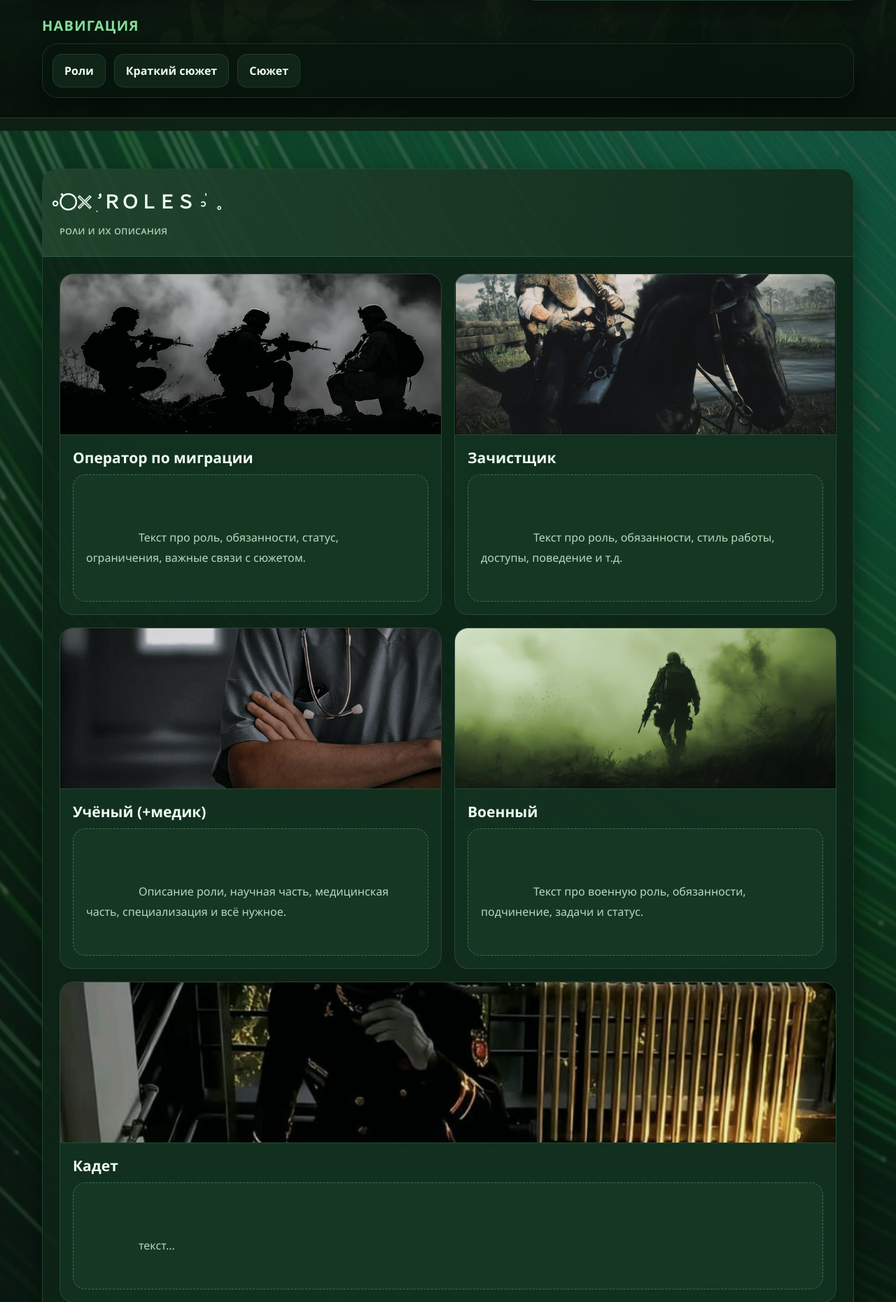
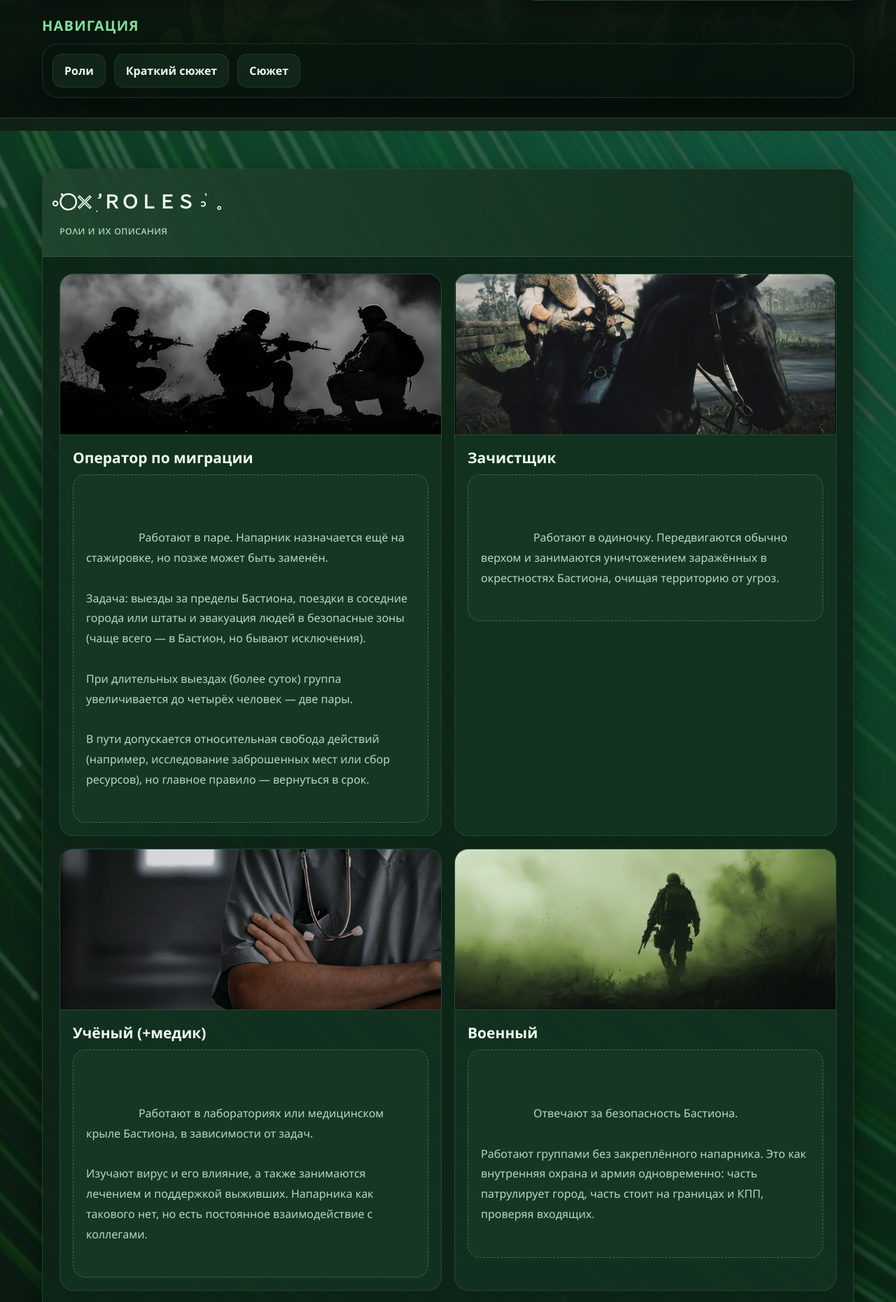
Before and after one commit to polintosiya-bot/-, a Flask app: page / in a window 1280 px wide. Shown: the part 469-2330 px from the top of the page at 70% size. Run offline with Flask 3, Linux system fonts and the light colour scheme.

Commit message:
изменения сайта

```diff
--- a/templates/story.html
+++ b/templates/story.html
@@ -376,7 +376,13 @@
                 <h3>Оператор по миграции</h3>
                 <div class="placeholder">
                   <!-- ВСТАВЬ СЮДА ОПИСАНИЕ РОЛИ -->
-                  Текст про роль, обязанности, статус, ограничения, важные связи с сюжетом.
+                  Работают в паре. Напарник назначается ещё на стажировке, но позже может быть заменён.
+
+Задача: выезды за пределы Бастиона, поездки в соседние города или штаты и эвакуация людей в безопасные зоны (чаще всего — в Бастион, но бывают исключения).
+
+При длительных выездах (более суток) группа увеличивается до четырёх человек — две пары.
+
+В пути допускается относительная свобода действий (например, исследование заброшенных мест или сбор ресурсов), но главное правило — вернуться в срок.
                 </div>
               </div>
             </article>
@@ -387,7 +393,7 @@
                 <h3>Зачистщик</h3>
                 <div class="placeholder">
                   <!-- ВСТАВЬ СЮДА ОПИСАНИЕ РОЛИ -->
-                  Текст про роль, обязанности, стиль работы, доступы, поведение и т.д.
+                  Работают в одиночку. Передвигаются обычно верхом и занимаются уничтожением заражённых в окрестностях Бастиона, очищая территорию от угроз.
                 </div>
               </div>
             </article>
@@ -398,7 +404,9 @@
                 <h3>Учёный (+медик)</h3>
                 <div class="placeholder">
                   <!-- ВСТАВЬ СЮДА ОПИСАНИЕ РОЛИ -->
-                  Описание роли, научная часть, медицинская часть, специализация и всё нужное.
+                  Работают в лабораториях или медицинском крыле Бастиона, в зависимости от задач.
+
+Изучают вирус и его влияние, а также занимаются лечением и поддержкой выживших. Напарника как такового нет, но есть постоянное взаимодействие с коллегами.
                 </div>
               </div>
             </article>
@@ -409,18 +417,36 @@
                 <h3>Военный</h3>
                 <div class="placeholder">
                   <!-- ВСТАВЬ СЮДА ОПИСАНИЕ РОЛИ -->
-                  Текст про военную роль, обязанности, подчинение, задачи и статус.
+                  Отвечают за безопасность Бастиона.
+
+Работают группами без закреплённого напарника. Это как внутренняя охрана и армия одновременно: часть патрулирует город, часть стоит на границах и КПП, проверяя входящих.
                 </div>
               </div>
             </article>
 
             <article class="role-card full">
-              <img src="/static/images/cadet.jpg" alt="Кадет">
+              <img src="/static/images/cadet.jpg" alt="Кадетский интернат и кадеты">
               <div class="role-body">
                 <h3>Кадет</h3>
                 <div class="placeholder">
                   <!-- ВСТАВЬ СЮДА ОПИСАНИЕ РОЛИ -->
-                  текст...
+                  Кадетский Интернат — учебное заведение, полностью финансируемое S.S.S. Почти все его выпускники в дальнейшем попадают в компанию, хотя это не единственный путь.
+
+Внутри идёт обычное образование (грамота, математика и т.д.), но есть и три дополнительных дисциплины:
+— стрельба из лука
+— огнестрельное оружие
+— конная езда
+
+До 12 лет дети посещают все предметы по базовому графику (раз в неделю). После 12 лет выбирают один профиль как основной и занимаются им трижды в неделю, остальные остаются в базовом формате.
+
+Чаще всего в Интернат попадают сироты — система рассчитана именно на них, как на шанс начать новую жизнь. Но теоретически попасть туда можно и из полной семьи, если есть сильная подготовка и хорошие навыки — просто это намного сложнее.
+
+Сама школа расположена в здании бывшего Университета Джексонвилла.
+— В одном корпусе живут дети (по 2–4 человека в комнате), там же питание и быт
+— В другом проходят занятия по основной программе
+— На территории двора — практические дисциплины
+
+Самостоятельно покидать территорию запрещено. На каникулы и выходные детей могут забирать опекуны, но это редкость. Со временем ученики начали устраивать побеги, и хотя пока это часто сходит с рук, при поимке следует наказание.
                 </div>
               </div>
             </article>
```
